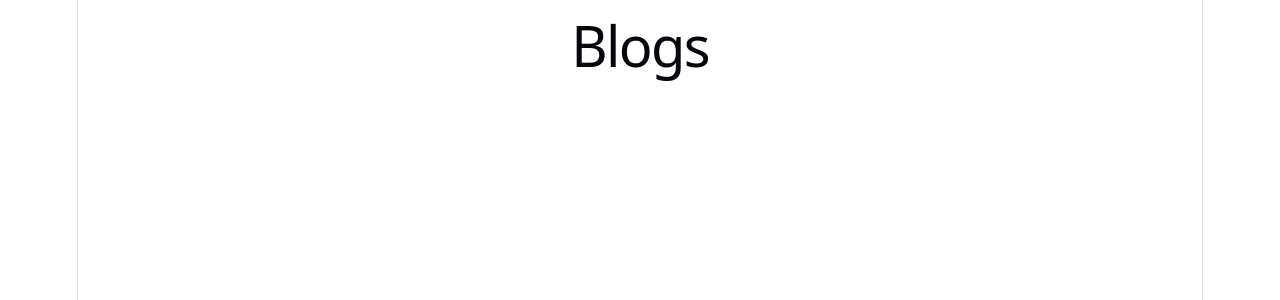
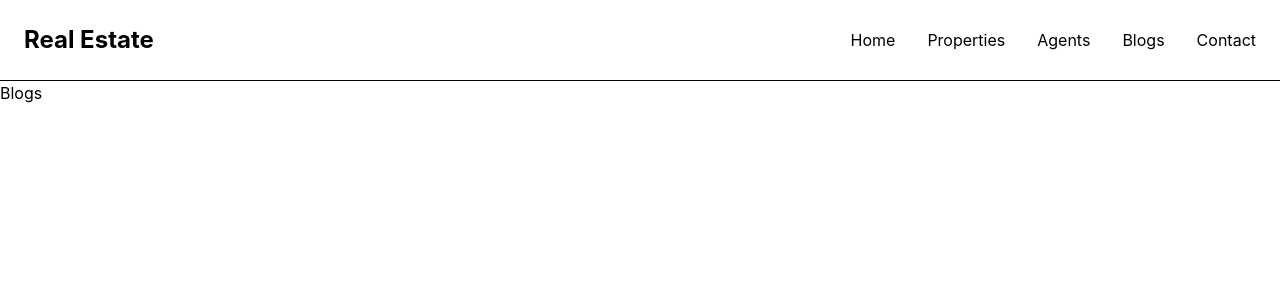
Before and after one commit to hari371/Real-Estate, a React (Vite) app in the folder client/: page /blogs in a window 1280 px wide. Shown: the top 300 px of the page. Built offline with nearby package versions, Linux system fonts and the light colour scheme.

Commit message:
Added Layouts and tailwind

```diff
--- a/client/package.json
+++ b/client/package.json
@@ -10,12 +10,14 @@
     "preview": "vite preview"
   },
   "dependencies": {
+    "@tailwindcss/vite": "^4.3.3",
     "aos": "^2.3.4",
     "axios": "^1.20.0",
     "react": "^19.2.8",
     "react-dom": "^19.2.8",
     "react-icons": "^5.7.0",
-    "react-router-dom": "^7.18.4"
+    "react-router-dom": "^7.18.4",
+    "tailwindcss": "^4.3.3"
   },
   "devDependencies": {
     "@eslint/js": "^10.0.1",
--- a/client/src/App.jsx
+++ b/client/src/App.jsx
@@ -1,13 +1,16 @@
 import { BrowserRouter, Routes, Route } from "react-router-dom";
+import UserLayout from "./layouts/UserLayout";
 
 function App() {
 	return (
 		<BrowserRouter>
 			<Routes>
-				<Route path="/" element={<h1>Home</h1>} />
-				<Route path="/properties" element={<h1>Properties</h1>} />
-				<Route path="/agents" element={<h1>Agents</h1>} />
-				<Route path="/blogs" element={<h1>Blogs</h1>} />
+				<Route element={<UserLayout />}>
+					<Route path="/" element={<h1>Home</h1>} />
+					<Route path="/properties" element={<h1>Properties</h1>} />
+					<Route path="/agents" element={<h1>Agents</h1>} />
+					<Route path="/blogs" element={<h1>Blogs</h1>} />
+				</Route>
 			</Routes>
 		</BrowserRouter>
 	);
--- /dev/null
+++ b/client/src/components/Navbar.jsx
@@ -0,0 +1,38 @@
+import { Link } from "react-router-dom";
+
+function Navbar() {
+	return (
+		<nav className="border-b bg-white">
+			<div className="mx-auto flex h-20 max-w-7xl items-center justify-between px-6">
+				<Link
+					to="/"
+					className="text-2xl font-bold"
+				>
+					Real Estate
+				</Link>
+
+				<div className="flex items-center gap-8">
+					<Link to="/">Home</Link>
+
+					<Link to="/properties">
+						Properties
+					</Link>
+
+					<Link to="/agents">
+						Agents
+					</Link>
+
+					<Link to="/blogs">
+						Blogs
+					</Link>
+
+					<a href="#contact">
+						Contact
+					</a>
+				</div>
+			</div>
+		</nav>
+	);
+}
+
+export default Navbar;
--- a/client/src/index.css
+++ b/client/src/index.css
@@ -1,111 +1 @@
-:root {
-  --text: #6b6375;
-  --text-h: #08060d;
-  --bg: #fff;
-  --border: #e5e4e7;
-  --code-bg: #f4f3ec;
-  --accent: #aa3bff;
-  --accent-bg: rgba(170, 59, 255, 0.1);
-  --accent-border: rgba(170, 59, 255, 0.5);
-  --social-bg: rgba(244, 243, 236, 0.5);
-  --shadow:
-    rgba(0, 0, 0, 0.1) 0 10px 15px -3px, rgba(0, 0, 0, 0.05) 0 4px 6px -2px;
-
-  --sans: system-ui, 'Segoe UI', Roboto, sans-serif;
-  --heading: system-ui, 'Segoe UI', Roboto, sans-serif;
-  --mono: ui-monospace, Consolas, monospace;
-
-  font: 18px/145% var(--sans);
-  letter-spacing: 0.18px;
-  color-scheme: light dark;
-  color: var(--text);
-  background: var(--bg);
-  font-synthesis: none;
-  text-rendering: optimizeLegibility;
-  -webkit-font-smoothing: antialiased;
-  -moz-osx-font-smoothing: grayscale;
-
-  @media (max-width: 1024px) {
-    font-size: 16px;
-  }
-}
-
-@media (prefers-color-scheme: dark) {
-  :root {
-    --text: #9ca3af;
-    --text-h: #f3f4f6;
-    --bg: #16171d;
-    --border: #2e303a;
-    --code-bg: #1f2028;
-    --accent: #c084fc;
-    --accent-bg: rgba(192, 132, 252, 0.15);
-    --accent-border: rgba(192, 132, 252, 0.5);
-    --social-bg: rgba(47, 48, 58, 0.5);
-    --shadow:
-      rgba(0, 0, 0, 0.4) 0 10px 15px -3px, rgba(0, 0, 0, 0.25) 0 4px 6px -2px;
-  }
-
-  #social .button-icon {
-    filter: invert(1) brightness(2);
-  }
-}
-
-body {
-  margin: 0;
-}
-
-#root {
-  width: 1126px;
-  max-width: 100%;
-  margin: 0 auto;
-  text-align: center;
-  border-inline: 1px solid var(--border);
-  min-height: 100svh;
-  display: flex;
-  flex-direction: column;
-  box-sizing: border-box;
-}
-
-h1,
-h2 {
-  font-family: var(--heading);
-  font-weight: 500;
-  color: var(--text-h);
-}
-
-h1 {
-  font-size: 56px;
-  letter-spacing: -1.68px;
-  margin: 32px 0;
-  @media (max-width: 1024px) {
-    font-size: 36px;
-    margin: 20px 0;
-  }
-}
-h2 {
-  font-size: 24px;
-  line-height: 118%;
-  letter-spacing: -0.24px;
-  margin: 0 0 8px;
-  @media (max-width: 1024px) {
-    font-size: 20px;
-  }
-}
-p {
-  margin: 0;
-}
-
-code,
-.counter {
-  font-family: var(--mono);
-  display: inline-flex;
-  border-radius: 4px;
-  color: var(--text-h);
-}
-
-code {
-  font-size: 15px;
-  line-height: 135%;
-  padding: 4px 8px;
-  background: var(--code-bg);
-}
+@import "tailwindcss";
--- /dev/null
+++ b/client/src/layouts/UserLayout.jsx
@@ -0,0 +1,16 @@
+import { Outlet } from "react-router-dom";
+import Navbar from "../components/Navbar";
+
+function UserLayout() {
+	return (
+		<>
+			<Navbar />
+
+			<main>
+				<Outlet />
+			</main>
+		</>
+	);
+}
+
+export default UserLayout;
--- a/client/vite.config.js
+++ b/client/vite.config.js
@@ -1,7 +1,10 @@
-import react from '@vitejs/plugin-react'
-import { defineConfig } from 'vite'
+import { defineConfig } from "vite";
+import react from "@vitejs/plugin-react";
+import tailwindcss from "@tailwindcss/vite";
 
-// https://vite.dev/config/
 export default defineConfig({
-  plugins: [react()],
-})
+	plugins: [
+		react(),
+		tailwindcss()
+	]
+});
```
Also changed, not shown: 1 other file (tests, documents, lock files or other folders).
